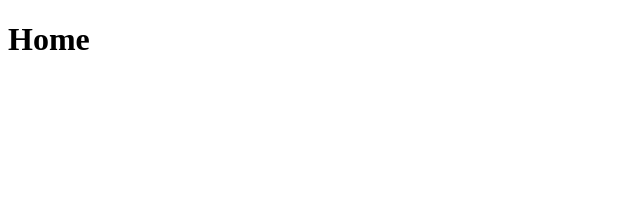
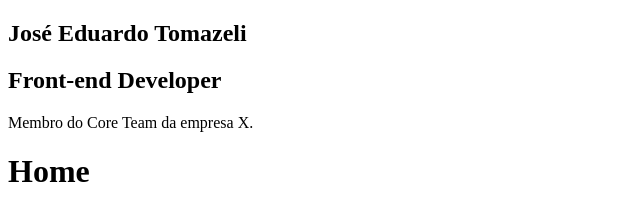
Before and after one commit to joseeduardotomazeli/gatsby-blog, a Gatsby site: page / in a window 1280 px wide. Shown: the whole page, without its empty margins (0-640 px from the left). Built offline with nearby package versions, Linux system fonts and the light colour scheme; Gatsby itself is replaced by a stand-in of ours.

Commit message:
feat: add profile component

```diff
--- /dev/null
+++ b/src/components/Profile/index.js
@@ -0,0 +1,11 @@
+import React from "react"
+
+const Profile = () => (
+  <div className="Profile-wrapper">
+    <h1>José Eduardo Tomazeli</h1>
+    <h2>Front-end Developer</h2>
+    <p>Membro do Core Team da empresa X.</p>
+  </div>
+)
+
+export default Profile
--- a/src/components/layout.js
+++ b/src/components/layout.js
@@ -1,8 +1,17 @@
 import React from "react"
 import PropTypes from "prop-types"
 
+import Profile from "./Profile"
+
 const Layout = ({ children }) => {
-  return <main>{children}</main>
+  return (
+    <>
+      <aside>
+        <Profile />
+      </aside>
+      <main>{children}</main>
+    </>
+  )
 }
 
 Layout.propTypes = {
```
